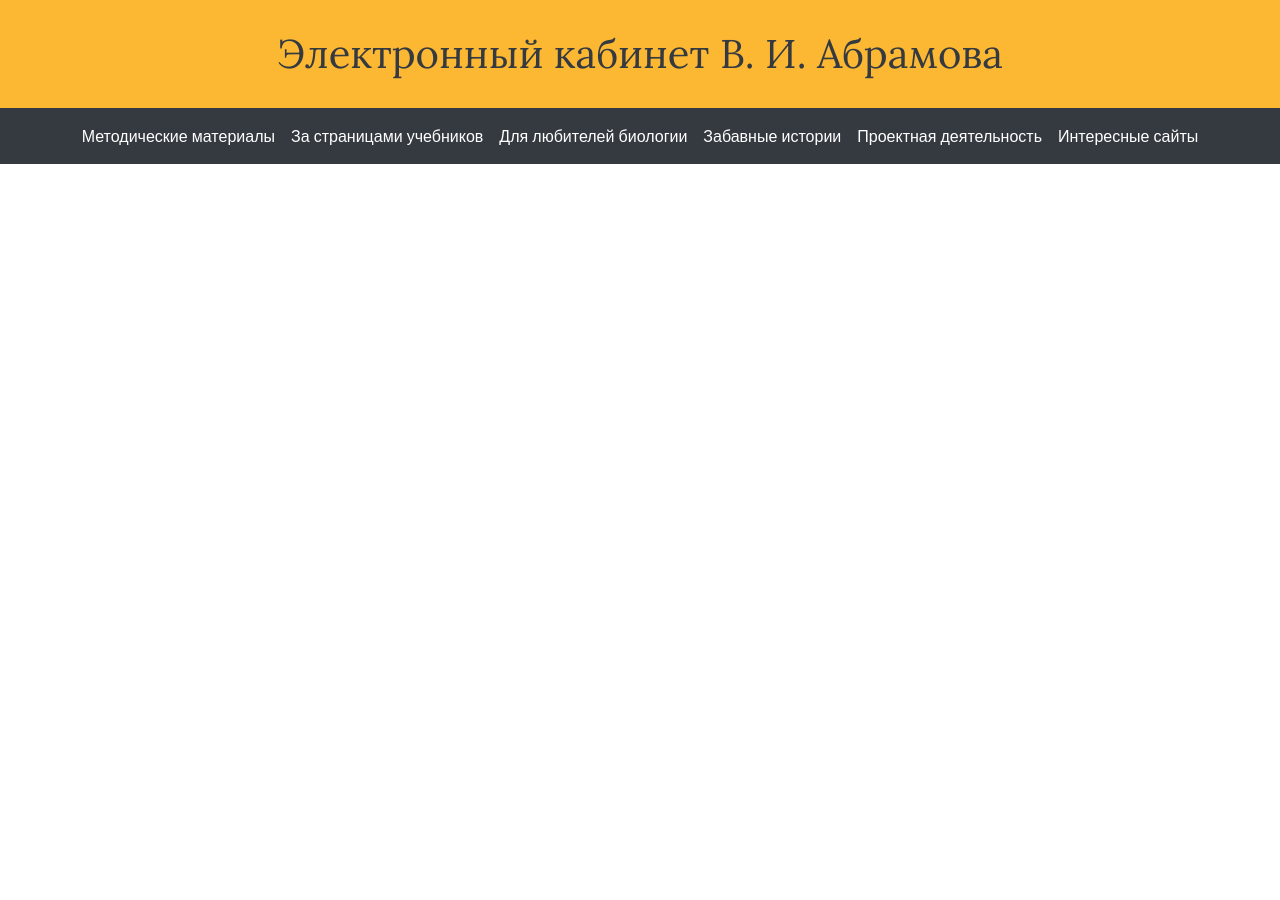
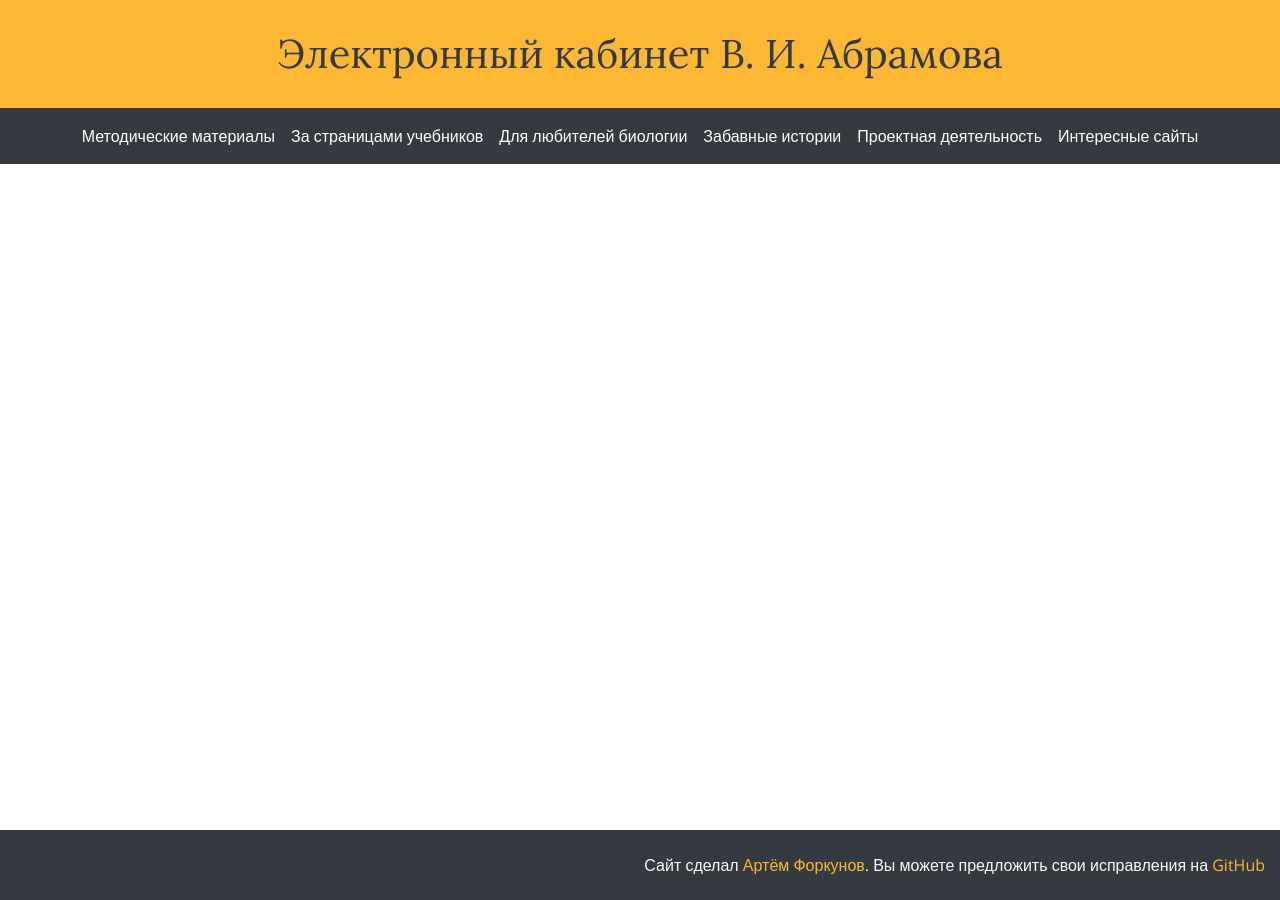
Before and after one commit to sevgym14/abramov, a Jekyll site: the page built from index.md, in a window 1280 px wide. Built offline with Jekyll 4.4.1, drawn with Linux system fonts in a browser that asks for light colours.

Commit message:
Add footer

```diff
--- /dev/null
+++ b/_includes/footer.html
@@ -0,0 +1,5 @@
+<footer class="footer bg-dark text-light text-right">
+  <div class="container-fluid">
+    <p class="m-0">Сайт сделал <a href="https://vk.com/pharick" target="_blank" class="text-primary">Артём Форкунов</a>. Вы можете предложить свои исправления на <a href="https://github.com/sevgym14/abramov" target="_blank" class="text-primary">GitHub</a></p>
+  </div>
+</footer>
--- a/_includes/header.html
+++ b/_includes/header.html
@@ -1,4 +1,4 @@
-<header class="bg-primary m-0 py-4">
+<header class="bg-primary text-center m-0 py-4">
   <a href="{{ site.baseurl }}/" class="site-title m-0 text-dark">
     Электронный кабинет
     <span class="title-name">В.&nbsp;И.&nbsp;Абрамова</span>
--- a/_layouts/default.html
+++ b/_layouts/default.html
@@ -2,16 +2,16 @@
 <html lang="ru">
   {% include head.html %}
   <body class="m-0">
-    <div class="container-fluid text-center p-0">
-      {% include header.html %}
-      {% include nav.html %}
-    </div>
+    {% include header.html %}
+    {% include nav.html %}
 
-    <div class="container py-3">
-      <main>
+    <main>
+      <div class="container py-3">
         {{ content }}
-      </main>
-    </div>
+      </div>
+    </main>
+
+    {% include footer.html %}
 
     {% include scripts.html %}
   </body>
--- a/style.scss
+++ b/style.scss
@@ -2,6 +2,15 @@
 ---
 @import url('https://fonts.googleapis.com/css?family=Lora|Open+Sans');
 @import "bootstrap-custom";
+
+html {
+  position: relative;
+  min-height: 100%;
+}
+
+body {
+  padding-bottom: 70px;
+}
 
 h1, h2, h3, h4, h5, h6 {
   font-family: $font-family-headers;
@@ -44,3 +53,12 @@ h1, h2, h3, h4, h5, h6 {
 
   }
 }
+
+.footer {
+  position: absolute;
+  bottom: 0;
+  width: 100%;
+  height: 70px;
+  line-height: 70px;
+  background-color: #f5f5f5;
+}
```
